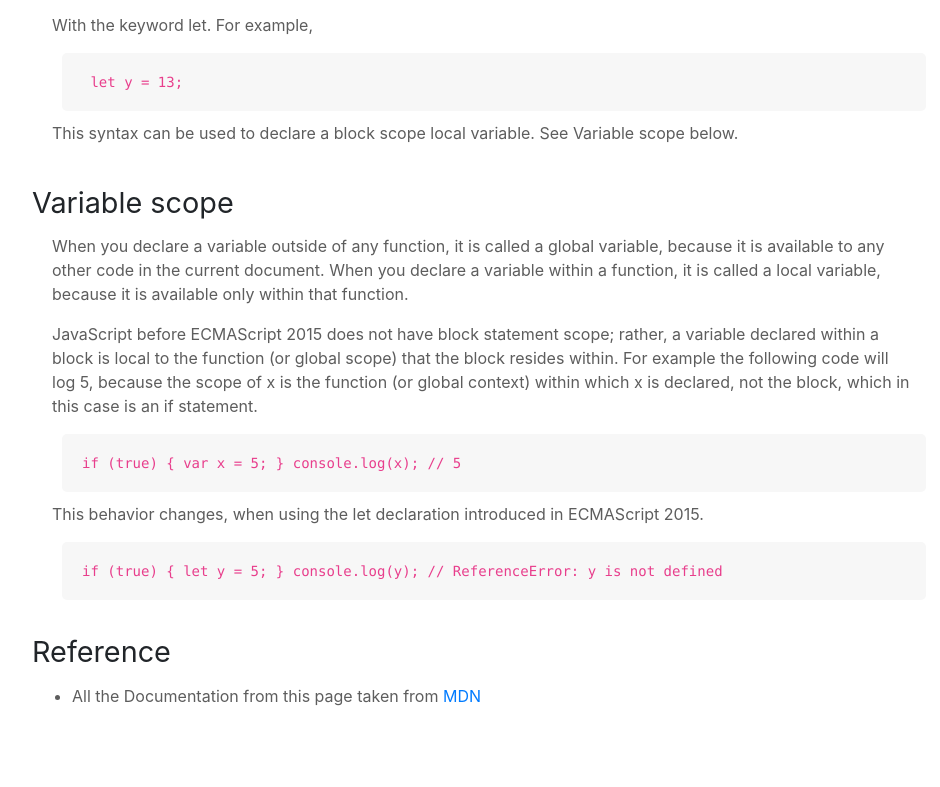
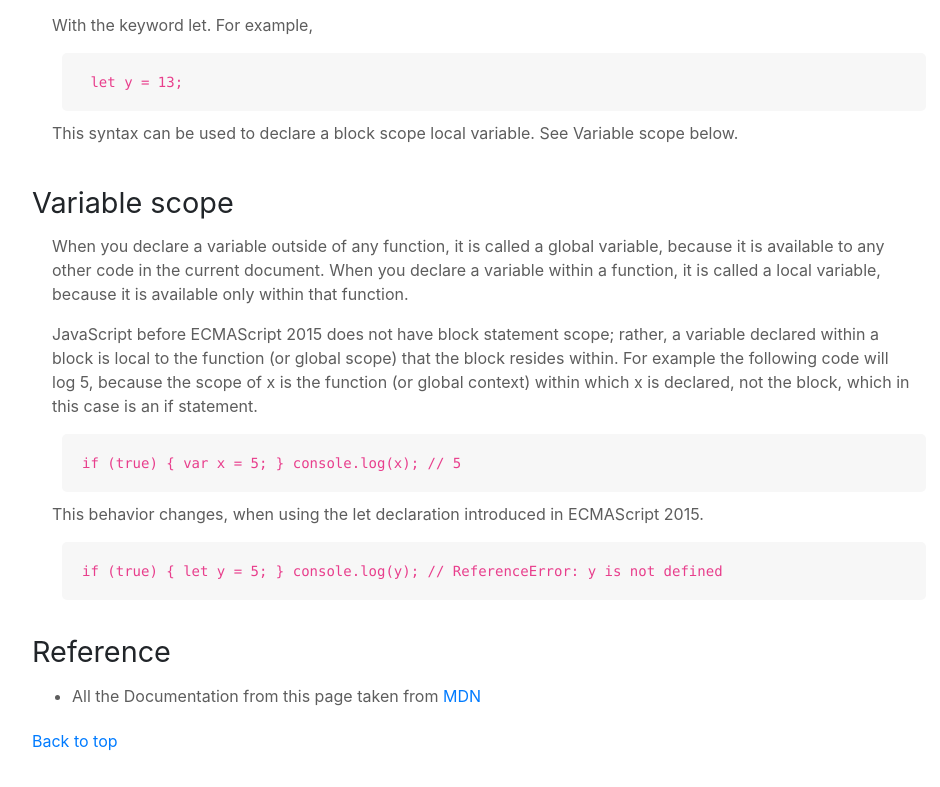
Before and after one commit to Aldhanekaa/JS_Documentation_Page.github.io, a plain HTML site: page index.html in a window 1280 px wide. Shown: the part 2153-2940 px from the top of the page, without its empty margins (294-1234 px from the left). Drawn offline with nearby package versions, Linux system fonts and the light colour scheme.

Commit message:
Update index.html

```diff
--- a/index.html
+++ b/index.html
@@ -203,6 +203,7 @@ greetMe("World");</code>
                             href="https://developer.mozilla.org/en-US/docs/Web/JavaScript/Guide">MDN</a></li>
                 </ul>
             </section>
+            <a href="#">Back to top</a>
         </main>
     </div>
     <script src="https://cdn.freecodecamp.org/testable-projects-fcc/v1/bundle.js"></script>
```
